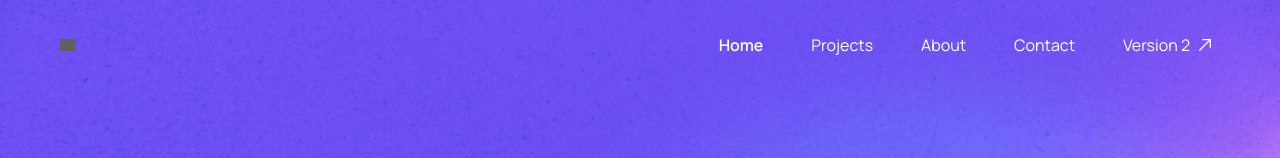
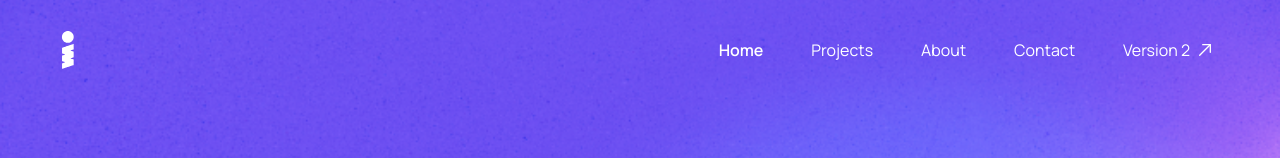
Before and after one commit to Israel-2002/portfolio-v3, a React (Vite) app: page / in a window 1280 px wide. Shown: the top 158 px of the page. Built offline with nearby package versions, Linux system fonts and the light colour scheme; grey boxes are pictures that could not be loaded.

Commit message:
replace logo PNG with SVG

```diff
--- a/src/components/Navbar.jsx
+++ b/src/components/Navbar.jsx
@@ -5,7 +5,7 @@ import { NavLink, useLocation } from "react-router-dom";
 import arrowDiagonal from "@/assets/svg/arrow-45deg.svg";
 import arrowDiagonalBlack from "@/assets/svg/arrow-45deg-black.svg";
 import { NAVLINKS } from "@/constants/NAVBAR";
-import logo from "@/assets/images/logo.png";
+import Logo from "@/assets/svg/logo.svg?react";
 
 const Navbar = () => {
   const [isOpen, setIsOpen] = useState(false);
@@ -21,17 +21,12 @@ const Navbar = () => {
         <div className="items-center justify-between md:flex">
           <div className="flex w-full items-center justify-between md:w-fit">
             <a href="http://localhost:5173">
-              <img
-                src={logo}
-                alt=""
-                className={cn(
-                  "w-4",
-                  pathname === "/"
-                    ? "invert filter"
-                    : "opacity-80 brightness-75 filter",
-                )}
-              />
+              <Logo className={cn(
+                "w-4 h-10",
+                pathname === "/" ? "text-white" : "text-primary",
+              )}/>
             </a>
+
 
             <div
               className="grid gap-2 md:hidden"
```
